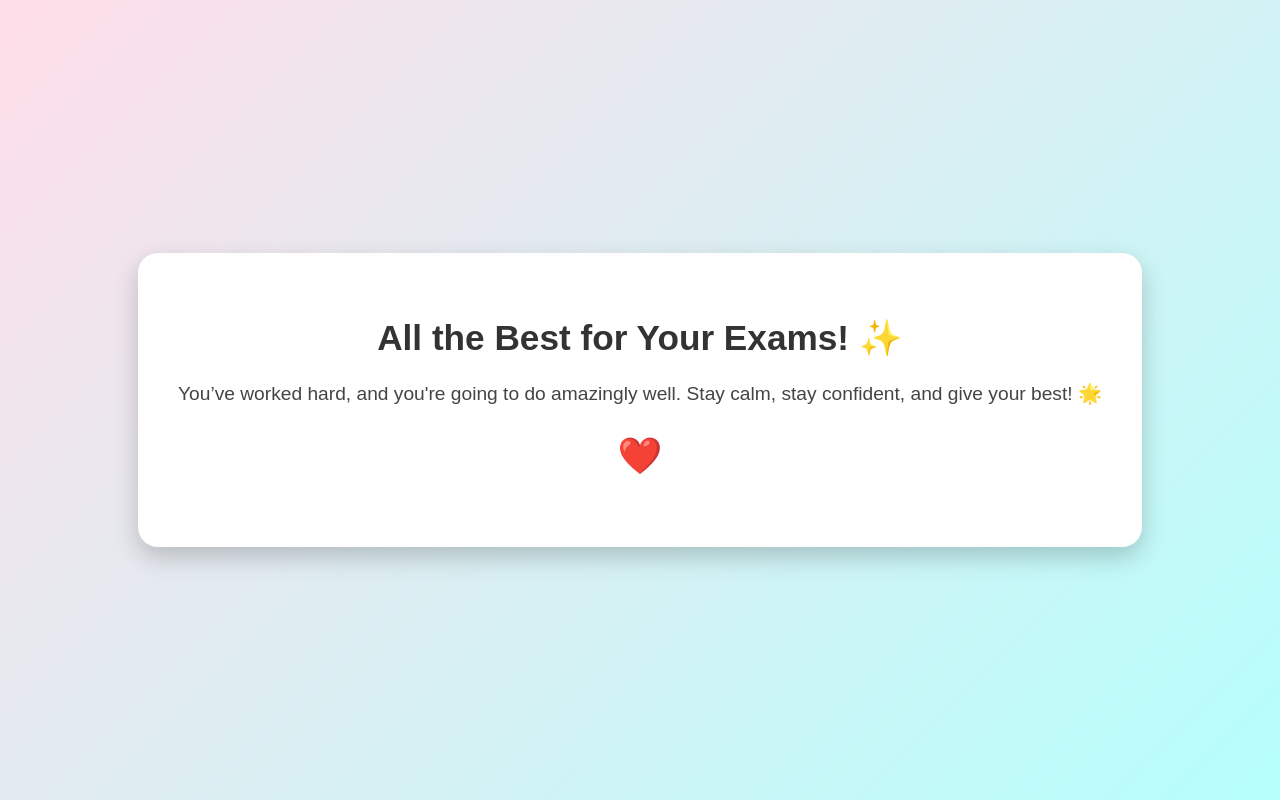
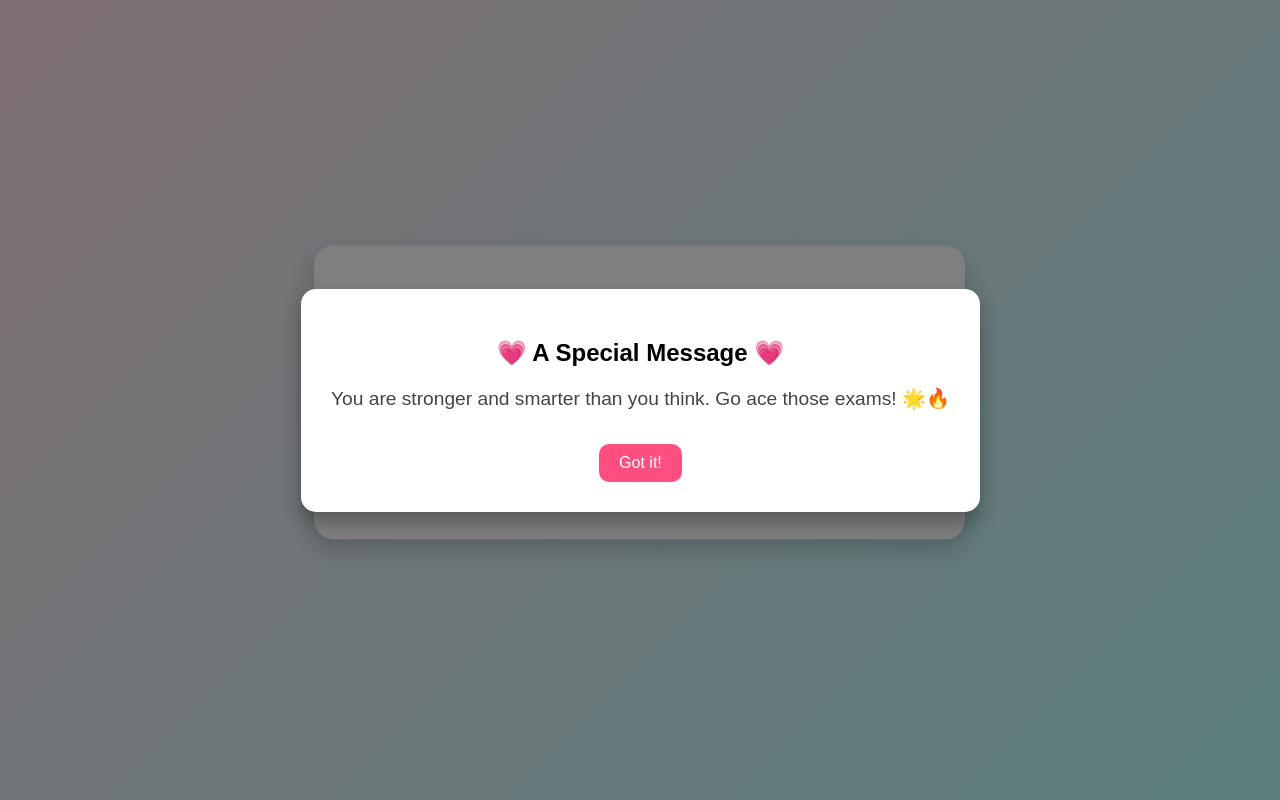
Before and after one commit to manasanc-web/special-wish-website, a plain HTML site: page index.html in a window 1280 px wide. Drawn offline with Linux system fonts and the light colour scheme.

Commit message:
Update index.html

```diff
--- a/index.html
+++ b/index.html
@@ -4,6 +4,7 @@
     <meta charset="UTF-8">
     <meta name="viewport" content="width=device-width, initial-scale=1.0">
     <title>Good Luck for Your Exams</title>
+
     <style>
         body {
             margin: 0;
@@ -15,43 +16,124 @@
             justify-content: center;
             align-items: center;
             text-align: center;
+            overflow: hidden;
         }
+
         .card {
             background: white;
             padding: 40px;
             border-radius: 20px;
             box-shadow: 0px 10px 25px rgba(0,0,0,0.2);
-            animation: pop 0.8s ease forwards;
+            animation: fadeIn 1.2s ease forwards, float 3s ease-in-out infinite;
             opacity: 0;
         }
-        @keyframes pop {
+
+        @keyframes fadeIn {
             from { transform: scale(0.7); opacity: 0; }
             to { transform: scale(1); opacity: 1; }
         }
+
+        @keyframes float {
+            0% { transform: translateY(0px); }
+            50% { transform: translateY(-10px); }
+            100% { transform: translateY(0px); }
+        }
+
         h1 {
             font-size: 2.2rem;
             color: #333;
         }
+
         p {
             font-size: 1.2rem;
             color: #444;
         }
+
         .heart {
             font-size: 2rem;
             animation: beat 0.8s infinite alternate;
             color: red;
         }
+
         @keyframes beat {
             to { transform: scale(1.3); }
         }
+
+        /* Pop-up styles */
+        .popup {
+            position: fixed;
+            top: 0;
+            left: 0;
+            width: 100%;
+            height: 100%;
+            background: rgba(0,0,0,0.5);
+            display: flex;
+            justify-content: center;
+            align-items: center;
+            visibility: hidden;
+            opacity: 0;
+            transition: 0.4s;
+        }
+
+        .popup.active {
+            visibility: visible;
+            opacity: 1;
+        }
+
+        .popup-box {
+            background: white;
+            padding: 30px;
+            border-radius: 15px;
+            text-align: center;
+            box-shadow: 0px 10px 20px rgba(0,0,0,0.3);
+            animation: popUp 0.6s ease forwards;
+        }
+
+        @keyframes popUp {
+            from { transform: scale(0.5); opacity: 0; }
+            to { transform: scale(1); opacity: 1; }
+        }
+
+        .close-btn {
+            background: #ff4f81;
+            color: white;
+            padding: 10px 20px;
+            border-radius: 10px;
+            cursor: pointer;
+            border: none;
+            font-size: 1rem;
+            margin-top: 15px;
+        }
     </style>
 </head>
+
 <body>
     <div class="card">
         <h1>All the Best for Your Exams! ✨</h1>
-        <p>You’ve worked hard, and you're going to do amazingly well.
-        Stay calm, stay confident, and give your best! 🌟</p>
+        <p>You’re going to do amazingly well — stay calm and shine bright! 🌟</p>
         <p class="heart">❤️</p>
     </div>
+
+    <!-- Pop-up section -->
+    <div class="popup" id="popup">
+        <div class="popup-box">
+            <h2>💗 A Special Message 💗</h2>
+            <p>You are stronger and smarter than you think.
+               Go ace those exams! 🌟🔥</p>
+            <button class="close-btn" onclick="closePopup()">Got it!</button>
+        </div>
+    </div>
+
+    <script>
+        // Show pop-up after 2 seconds
+        setTimeout(() => {
+            document.getElementById("popup").classList.add("active");
+        }, 2000);
+
+        function closePopup() {
+            document.getElementById("popup").classList.remove("active");
+        }
+    </script>
+
 </body>
-</html>
+                                         </html>
```
